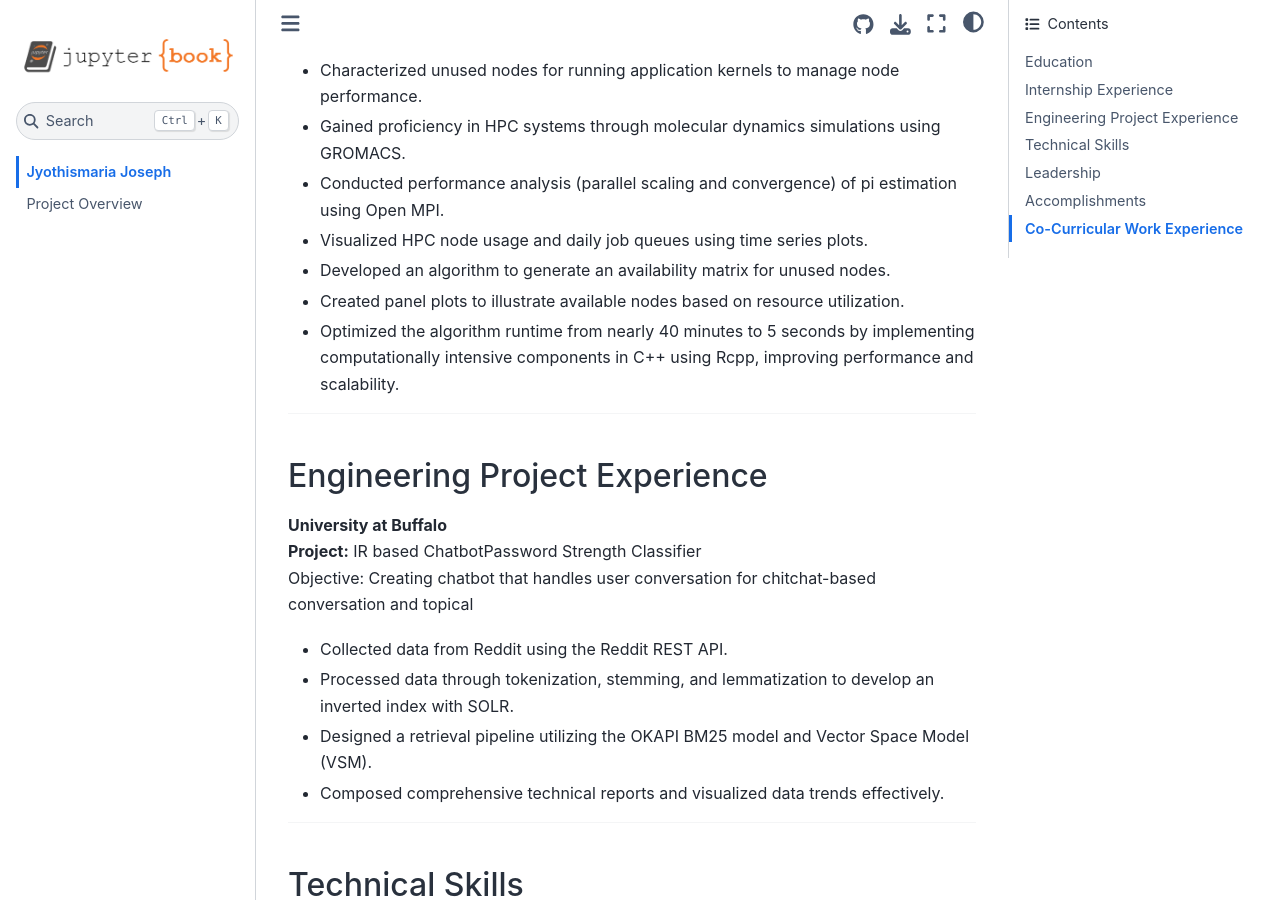
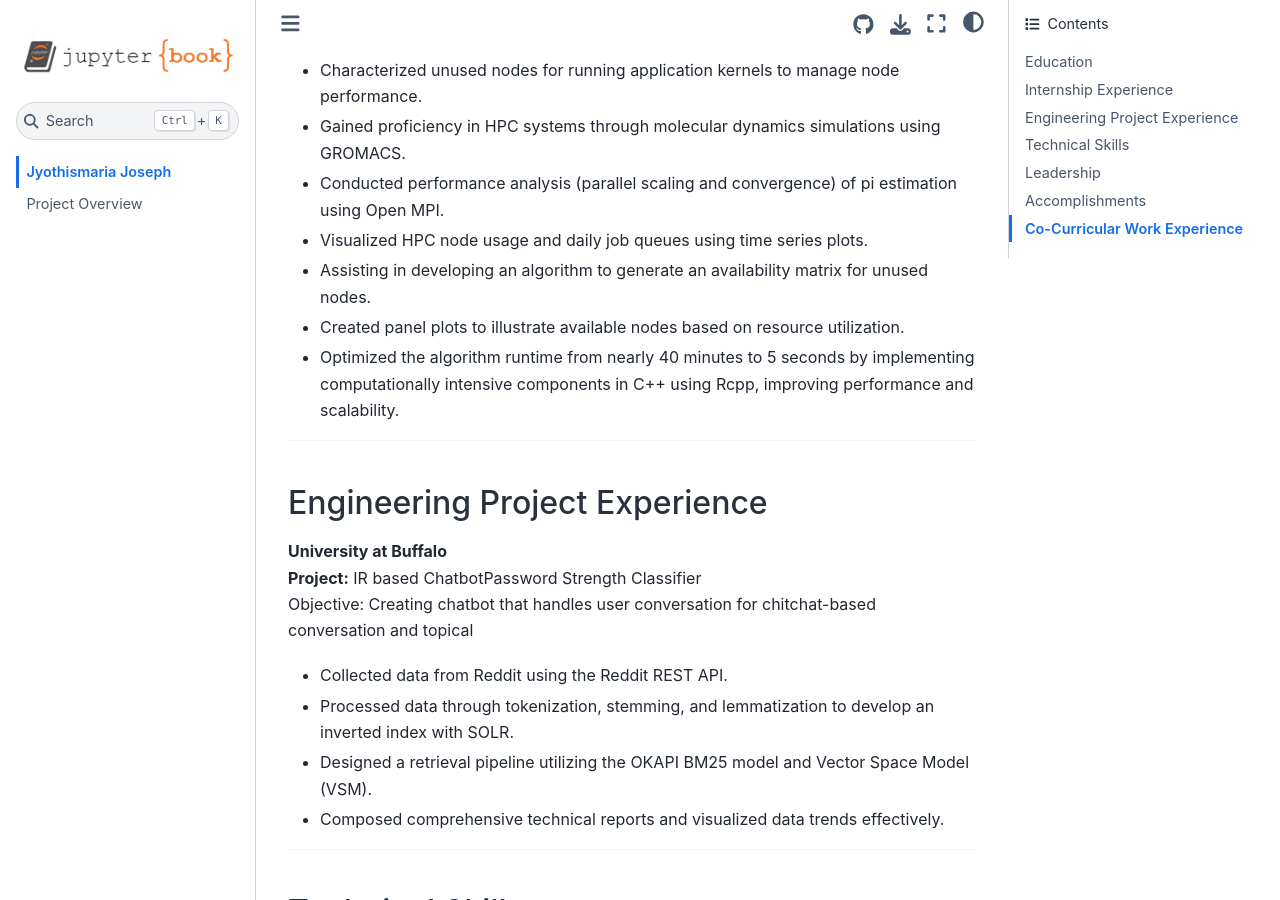
Before and after one commit to jyothismaraiaj/portfolio, a Jupyter Book: the page built from intro.md, in a window 1280 px wide and 900 px high, scrolled down 912 px. Built offline with Jupyter Book 1.0.4 settings and Sphinx 7.4.7 and the Sphinx Book theme 1.1.4, drawn with Linux system fonts in a browser that asks for light colours; pages that are not in the unit, such as notebooks, are missing from menus.

Commit message:
Update intro.md

```diff
--- a/intro.md
+++ b/intro.md
@@ -34,7 +34,7 @@
 - Gained proficiency in HPC systems through molecular dynamics simulations using GROMACS.
 - Conducted performance analysis (parallel scaling and convergence) of pi estimation using Open MPI.
 - Visualized HPC node usage and daily job queues using time series plots.
-- Developed an algorithm to generate an availability matrix for unused nodes.
+- Assisting in developing an algorithm to generate an availability matrix for unused nodes.
 - Created panel plots to illustrate available nodes based on resource utilization.
 - Optimized the algorithm runtime from nearly 40 minutes to 5 seconds by implementing computationally intensive components in C++ using Rcpp, improving performance and scalability.
 
```
